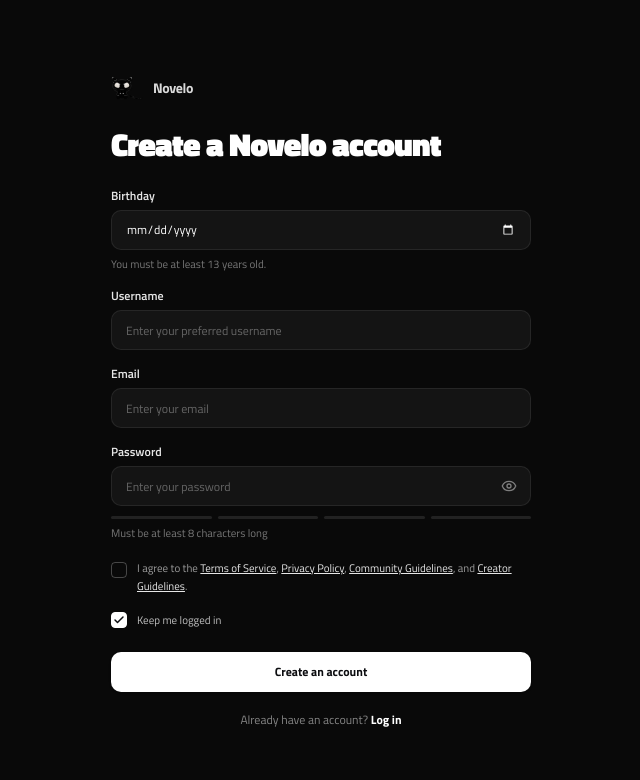
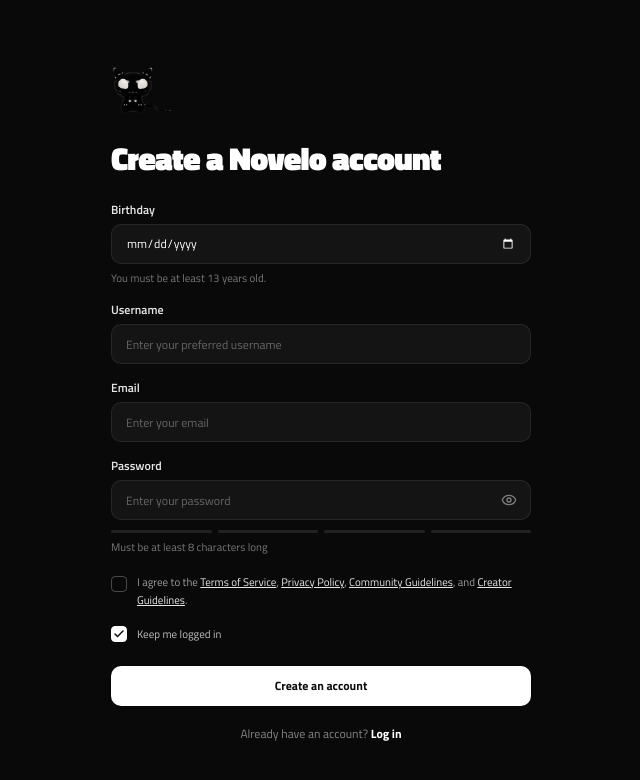
Before and after one commit to Pwooooo/Sox, a React (Vite) app: page / in a window 1280 px wide. Shown: the top 780 px of the page, without its empty margins (319-959 px from the left). Built offline with nearby package versions, Linux system fonts and the light colour scheme; no server answers.

Commit message:
ui: enlarge cat icon and remove Novelo text beside it on auth screen

```diff
--- a/src/components/AuthModal.tsx
+++ b/src/components/AuthModal.tsx
@@ -110,9 +110,8 @@ export function AuthModal({ mode = 'both', onClose }: AuthModalProps) {
   return (
     <div className="min-h-screen w-full bg-[#090909] text-white select-none flex items-center justify-center p-6">
       <div className="w-full max-w-[420px]">
-        <div className="flex items-center gap-2.5 mb-5">
-          <img src="/logo.png" alt="Novelo" className="size-8 object-contain" />
-          <span className="text-sm font-bold tracking-tight text-white/85">Novelo</span>
+        <div className="mb-4">
+          <img src="/logo.png" alt="Novelo" className="size-16 object-contain" />
         </div>
 
         <h1 className="text-[28px] md:text-[32px] font-black tracking-tight text-white m-0 mb-6 leading-tight">
```
